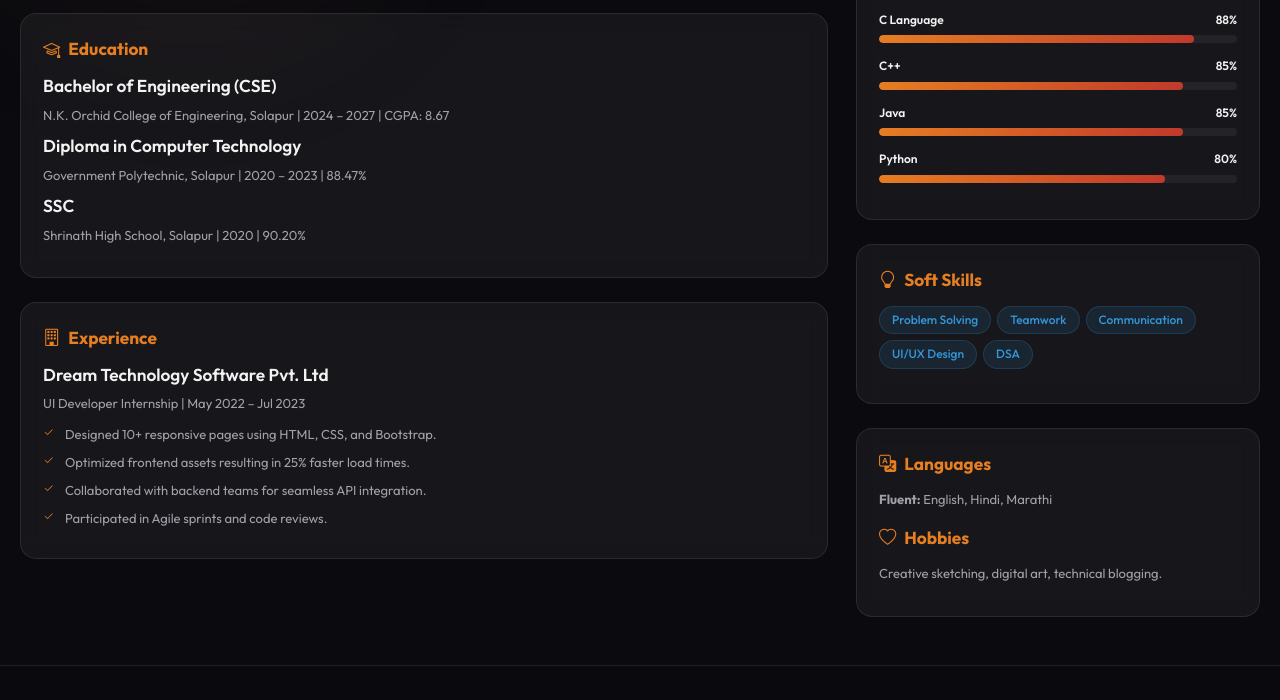
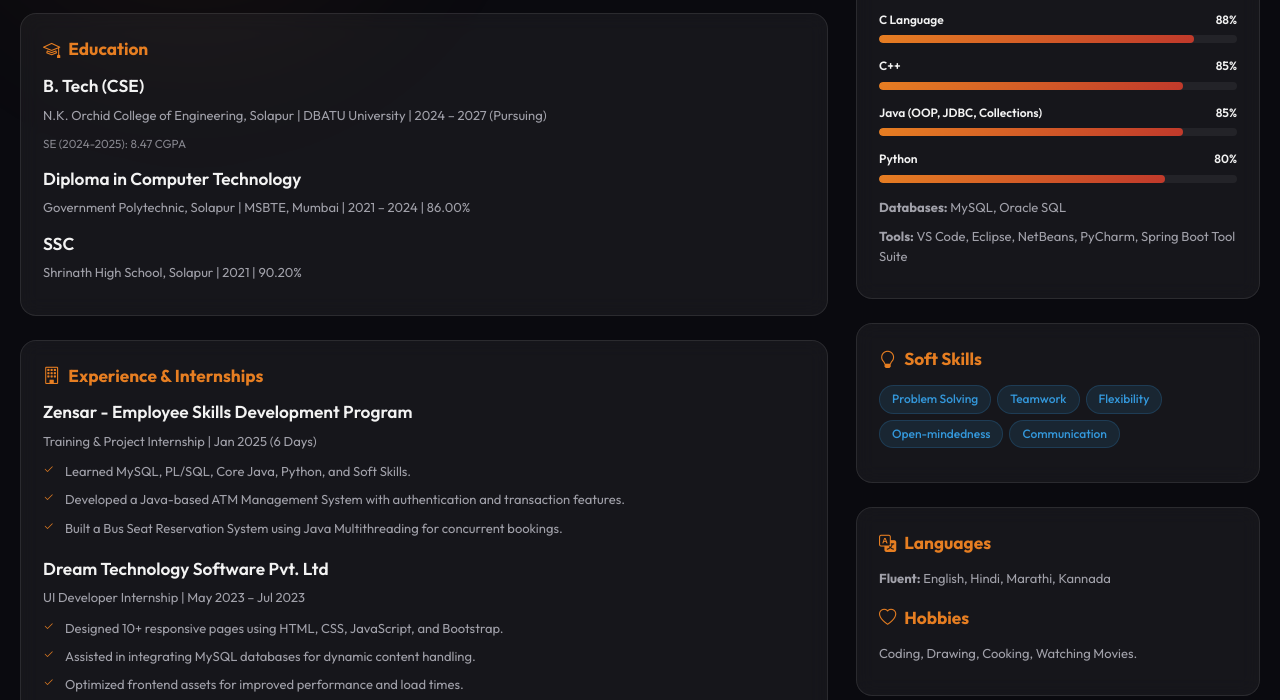
Before and after one commit to Vijayalaxmi45-ai/My-portfillo, a website: page public/about_me.html in a window 1280 px wide. Shown: the part 378-1078 px from the top of the page. Drawn offline with nearby package versions, Linux system fonts and the light colour scheme.

Commit message:
Update profile data from official resume (Education, Experience, Skills, Contact)

```diff
--- a/public/about_me.html
+++ b/public/about_me.html
@@ -48,29 +48,40 @@
         <div class="card">
           <h2><i class="bi bi-mortarboard"></i> Education</h2>
           <div>
-            <h3>Bachelor of Engineering (CSE)</h3>
-            <p>N.K. Orchid College of Engineering, Solapur | 2024 – 2027 | CGPA: 8.67</p>
+            <h3>B. Tech (CSE)</h3>
+            <p>N.K. Orchid College of Engineering, Solapur | DBATU University | 2024 – 2027 (Pursuing)</p>
+            <p style="font-size: 0.9em; opacity: 0.8;">SE (2024-2025): 8.47 CGPA</p>
           </div>
-          <div>
+          <div style="margin-top: 15px;">
             <h3>Diploma in Computer Technology</h3>
-            <p>Government Polytechnic, Solapur | 2020 – 2023 | 88.47%</p>
+            <p>Government Polytechnic, Solapur | MSBTE, Mumbai | 2021 – 2024 | 86.00%</p>
           </div>
-          <div>
+          <div style="margin-top: 15px;">
             <h3>SSC</h3>
-            <p>Shrinath High School, Solapur | 2020 | 90.20%</p>
+            <p>Shrinath High School, Solapur | 2021 | 90.20%</p>
           </div>
         </div>
 
         <div class="card">
-          <h2><i class="bi bi-building"></i> Experience</h2>
-          <h3>Dream Technology Software Pvt. Ltd</h3>
-          <p>UI Developer Internship | May 2022 – Jul 2023</p>
-          <ul class="list">
-            <li>Designed 10+ responsive pages using HTML, CSS, and Bootstrap.</li>
-            <li>Optimized frontend assets resulting in 25% faster load times.</li>
-            <li>Collaborated with backend teams for seamless API integration.</li>
-            <li>Participated in Agile sprints and code reviews.</li>
-          </ul>
+          <h2><i class="bi bi-building"></i> Experience & Internships</h2>
+          <div style="margin-bottom: 20px;">
+            <h3>Zensar - Employee Skills Development Program</h3>
+            <p>Training & Project Internship | Jan 2025 (6 Days)</p>
+            <ul class="list">
+              <li>Learned MySQL, PL/SQL, Core Java, Python, and Soft Skills.</li>
+              <li>Developed a Java-based ATM Management System with authentication and transaction features.</li>
+              <li>Built a Bus Seat Reservation System using Java Multithreading for concurrent bookings.</li>
+            </ul>
+          </div>
+          <div>
+            <h3>Dream Technology Software Pvt. Ltd</h3>
+            <p>UI Developer Internship | May 2023 – Jul 2023</p>
+            <ul class="list">
+              <li>Designed 10+ responsive pages using HTML, CSS, JavaScript, and Bootstrap.</li>
+              <li>Assisted in integrating MySQL databases for dynamic content handling.</li>
+              <li>Optimized frontend assets for improved performance and load times.</li>
+            </ul>
+          </div>
         </div>
       </div>
 
@@ -102,7 +113,7 @@
             </div>
           </div>
           <div class="skill-item">
-            <div class="skill-info"><span>Java</span><span class="skill-pct">85%</span></div>
+            <div class="skill-info"><span>Java (OOP, JDBC, Collections)</span><span class="skill-pct">85%</span></div>
             <div class="skill-bar">
               <div class="skill-fill animated" data-width="85" style="width: 0%;"></div>
             </div>
@@ -113,6 +124,10 @@
               <div class="skill-fill animated" data-width="80" style="width: 0%;"></div>
             </div>
           </div>
+          <div style="margin-top: 15px;">
+            <p><strong>Databases:</strong> MySQL, Oracle SQL</p>
+            <p><strong>Tools:</strong> VS Code, Eclipse, NetBeans, PyCharm, Spring Boot Tool Suite</p>
+          </div>
         </div>
 
         <div class="card">
@@ -120,17 +135,17 @@
           <div class="tag-container">
             <span class="tag">Problem Solving</span>
             <span class="tag">Teamwork</span>
+            <span class="tag">Flexibility</span>
+            <span class="tag">Open-mindedness</span>
             <span class="tag">Communication</span>
-            <span class="tag">UI/UX Design</span>
-            <span class="tag">DSA</span>
           </div>
         </div>
 
         <div class="card">
           <h2><i class="bi bi-translate"></i> Languages</h2>
-          <p><strong>Fluent:</strong> English, Hindi, Marathi</p>
+          <p><strong>Fluent:</strong> English, Hindi, Marathi, Kannada</p>
           <h2 style="margin-top: 16px;"><i class="bi bi-heart"></i> Hobbies</h2>
-          <p>Creative sketching, digital art, technical blogging.</p>
+          <p>Coding, Drawing, Cooking, Watching Movies.</p>
         </div>
       </div>
     </div>
```
Also changed, not shown: public/contact.html (+1 -1 lines).
